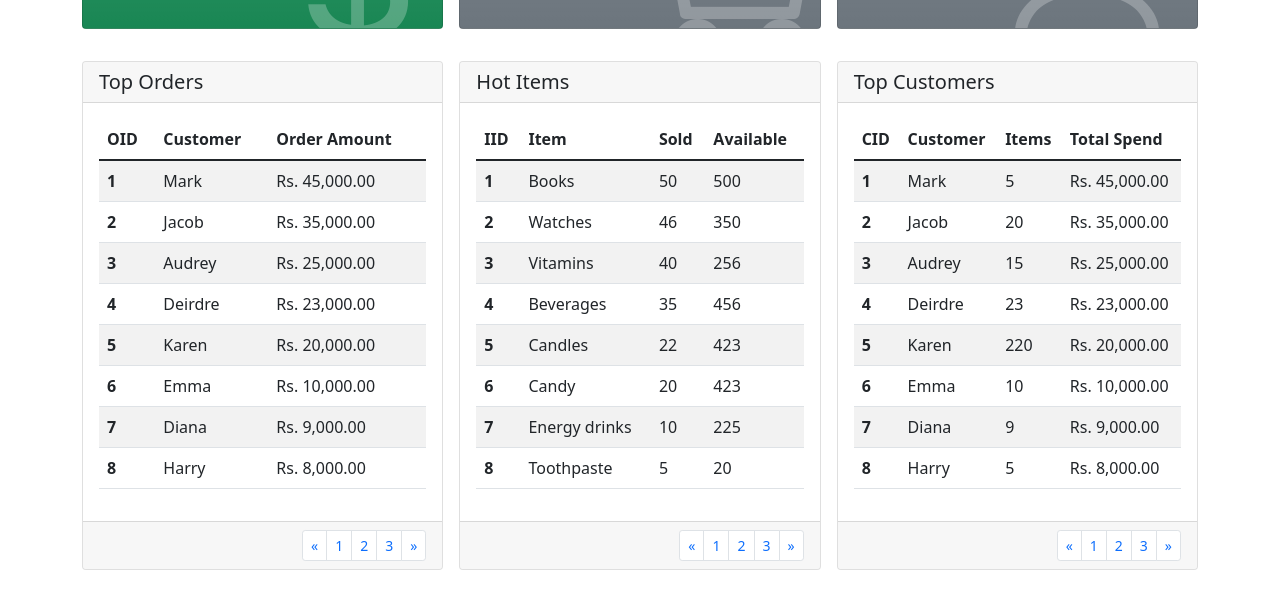
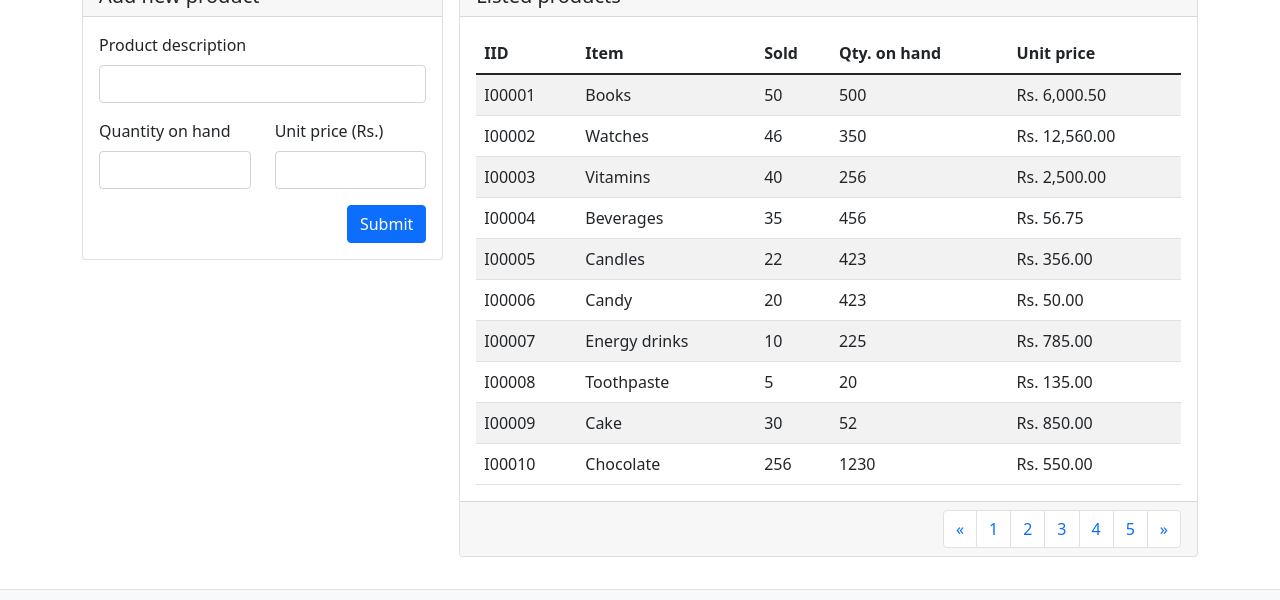
Before and after one commit to Direct-Entry-Program-7-Playground/POS_APP_Frontend, a website built with Parcel: page products.html in a window 1280 px wide. Shown: the part 289-889 px from the top of the page. Built offline with nearby package versions, Linux system fonts and the light colour scheme.

Commit message:
Create manage products page

```diff
--- a/js/main.js
+++ b/js/main.js
@@ -0,0 +1,22 @@
+(function () {
+  "use strict";
+
+  // Fetch all the forms we want to apply custom Bootstrap validation styles to
+  var forms = document.querySelectorAll(".needs-validation");
+
+  // Loop over them and prevent submission
+  Array.prototype.slice.call(forms).forEach(function (form) {
+    form.addEventListener(
+      "submit",
+      function (event) {
+        if (!form.checkValidity()) {
+          event.preventDefault();
+          event.stopPropagation();
+        }
+
+        form.classList.add("was-validated");
+      },
+      false
+    );
+  });
+})();
--- a/products.html
+++ b/products.html
@@ -157,98 +157,173 @@
     </header>
     <main class="flex-shrink-0 py-3">
       <div class="container">
-        <div class="row">
-          <h3 class="m-0">Dashboard</h3>
+        <div
+          class="row h-100 px-3 pt-3 pb-5 text-white bg-primary rounded-2 m-0"
+        >
+          <h2 class="mb-5">Manage Products</h2>
         </div>
+
         <div class="row my-3 gx-3">
           <div class="col-md-12 col-lg-4">
-            <div class="card text-white bg-success bg-gradient mb-3">
-              <div class="card-body shadow">
-                <h5 class="card-title">Today Income</h5>
-                <p class="card-text display-5 py-3">Rs. 65,000.00</p>
-                <i class="card__icon bi-currency-dollar opacity-25"></i>
+            <div class="card mb-3">
+              <div class="card-header h5">Add new product</div>
+              <div class="card-body">
+                <form
+                  method="GET"
+                  action="#"
+                  class="needs-validation"
+                  novalidate
+                >
+                  <div class="mb-3">
+                    <label for="prod-desc" class="form-label"
+                      >Product description</label
+                    >
+                    <input
+                      name="prod-desc"
+                      type="text"
+                      class="form-control"
+                      id="prod-desc"
+                      required
+                    />
+                    <div class="invalid-feedback">
+                      Please provide a product description
+                    </div>
+                  </div>
+                  <div class="row">
+                    <div class="col-6">
+                      <div class="mb-3">
+                        <label for="prod-qty" class="form-label"
+                          >Quantity on hand</label
+                        >
+                        <input
+                          name="prod-qty"
+                          type="number"
+                          class="form-control"
+                          id="prod-qty"
+                          required
+                        />
+                        <div class="invalid-feedback">
+                          Please provide quantity on hand
                         </div>
                       </div>
                     </div>
-          <div class="col-md-12 col-lg-4">
-            <div class="card text-white bg-secondary bg-gradient mb-3">
-              <div class="card-body shadow">
-                <h5 class="card-title">New Orders</h5>
-                <p class="card-text display-5 py-3">26</p>
-                <i class="card__icon bi-cart-check opacity-25"></i>
-              </div>
-            </div>
-          </div>
-          <div class="col-md-12 col-lg-4">
-            <div class="card text-white bg-secondary bg-gradient mb-3">
-              <div class="card-body shadow">
-                <h5 class="card-title">New Customers</h5>
-                <p class="card-text display-5 py-3">10</p>
-                <i class="card__icon bi-person-plus opacity-25"></i>
+                    <div class="col-6">
+                      <div class="mb-3">
+                        <label for="prod-price" class="form-label"
+                          >Unit price (Rs.)</label
+                        >
+                        <input
+                          name="prod-price"
+                          type="number"
+                          class="form-control"
+                          id="prod-price"
+                          required
+                        />
+                        <div class="invalid-feedback">
+                          Please provide unit price
                         </div>
                       </div>
                     </div>
                   </div>
-        <div class="row my-3 gx-3">
-          <div class="col-md-12 col-lg-4">
+                  <div class="d-flex justify-content-end">
+                    <button type="submit" class="btn btn-primary">
+                      Submit
+                    </button>
+                  </div>
+                </form>
+              </div>
+            </div>
+          </div>
+          <div class="col-md-12 col-lg-8">
             <div class="card">
-              <h5 class="card-header">Top Orders</h5>
-              <div class="card-body">
-                <table class="table table-striped">
-                  <thead>
+              <div class="card-header h5">Listed products</div>
+              <div class="card-body"><table class="table table-striped mb-0 ">
+                <thead >
                   <tr>
-                      <th scope="col">OID</th>
-                      <th scope="col">Customer</th>
-                      <th scope="col">Order Amount</th>
+                    <th scope="col">IID</th>
+                    <th scope="col"  >Item</th>
+                    <th scope="col" >Sold</th>
+                    <th scope="col" class="text-truncate" >Qty. on hand</th>
+                    <th scope="col" class="text-truncate" >Unit price</th>
                   </tr>
                 </thead>
                 <tbody>
                   <tr>
-                      <th scope="row">1</th>
-                      <td>Mark</td>
-                      <td>Rs. 45,000.00</td>
+                    <td scope="row" class="text-truncate">I00001</td>
+                    <td class="text-truncate">Books</td>
+                    <td>50</td>
+                    <td >500</td>
+                    <td class="text-truncate">Rs. 6,000.50</td>
                   </tr>
                   <tr>
-                      <th scope="row">2</th>
-                      <td>Jacob</td>
-                      <td>Rs. 35,000.00</td>
+                    <td scope="row" class="text-truncate">I00002</td>
+                    <td>Watches</td>
+                    <td>46</td>
+                    <td>350</td>
+                    <td class="text-truncate">Rs. 12,560.00</td>
                   </tr>
                   <tr>
-                      <th scope="row">3</th>
-                      <td>Audrey</td>
-                      <td>Rs. 25,000.00</td>
+                    <td scope="row" class="text-truncate">I00003</td>
+                    <td>Vitamins</td>
+                    <td>40</td>
+                    <td>256</td>
+                    <td class="text-truncate">Rs. 2,500.00</td>
                   </tr>
                   <tr>
-                      <th scope="row">4</th>
-                      <td>Deirdre</td>
-                      <td>Rs. 23,000.00</td>
+                    <td scope="row" class="text-truncate">I00004</td>
+                    <td class="text-truncate">Beverages</td>
+                    <td>35</td>
+                    <td>456</td>
+                    <td class="text-truncate">Rs. 56.75</td>
                   </tr>
                   <tr>
-                      <th scope="row">5</th>
-                      <td>Karen</td>
-                      <td>Rs. 20,000.00</td>
+                    <td scope="row" class="text-truncate">I00005</td>
+                    <td class="text-truncate">Candles</td>
+                    <td>22</td>
+                    <td>423</td>
+                    <td class="text-truncate">Rs. 356.00</td>
                   </tr>
                   <tr>
-                      <th scope="row">6</th>
-                      <td>Emma</td>
-                      <td>Rs. 10,000.00</td>
+                    <td scope="row" class="text-truncate">I00006</td>
+                    <td class="text-truncate">Candy</td>
+                    <td>20</td>
+                    <td>423</td>
+                    <td class="text-truncate">Rs. 50.00</td>
                   </tr>
                   <tr>
-                      <th scope="row">7</th>
-                      <td>Diana</td>
-                      <td>Rs. 9,000.00</td>
+                    <td scope="row" class="text-truncate">I00007</td>
+                    <td class="text-truncate">Energy drinks</td>
+                    <td>10</td>
+                    <td>225</td>
+                    <td class="text-truncate">Rs. 785.00</td>
                   </tr>
                   <tr>
-                      <th scope="row">8</th>
-                      <td>Harry</td>
-                      <td>Rs. 8,000.00</td>
+                    <td scope="row" class="text-truncate">I00008</td>
+                    <td class="text-truncate">Toothpaste</td>
+                    <td>5</td>
+                    <td>20</td>
+                    <td class="text-truncate">Rs. 135.00</td>
                   </tr>
+                  <tr>
+                    <td scope="row" class="text-truncate">I00009</td>
+                    <td class="text-truncate">Cake</td>
+                    <td>30</td>
+                    <td>52</td>
+                    <td class="text-truncate">Rs. 850.00</td>
+                  </tr>
+                  <tr>
+                    <td scope="row" class="text-truncate">I00010</td>
+                    <td class="text-truncate">Chocolate</td>
+                    <td>256</td>
+                    <td>1230</td>
+                    <td class="text-truncate">Rs. 550.00</td>
+                  </tr>
+
                 </tbody>
-                </table>
-              </div>
+              </table></div>
               <div class="card-footer d-flex justify-content-end">
               <nav aria-label="Page navigation ">
-                  <ul class="pagination pagination-sm mb-0">
+                <ul class="pagination pagination mb-0">
                   <li class="page-item">
                     <a class="page-link" href="#" aria-label="Previous">
                       <span aria-hidden="true">&laquo;</span>
@@ -264,188 +339,10 @@
                     <a class="page-link" href="#">3</a>
                   </li>
                   <li class="page-item">
-                      <a class="page-link" href="#" aria-label="Next">
-                        <span aria-hidden="true">&raquo;</span>
-                      </a>
-                    </li>
-                  </ul>
-                </nav>
-              </div>
-            </div>
-          </div>
-          <div class="col-md-12 col-lg-4">
-            <div class="card">
-              <h5 class="card-header">Hot Items</h5>
-              <div class="card-body">
-                <table class="table table-striped">
-                  <thead>
-                    <tr>
-                      <th scope="col">IID</th>
-                      <th scope="col">Item</th>
-                      <th scope="col">Sold</th>
-                      <th scope="col">Available</th>
-                    </tr>
-                  </thead>
-                  <tbody>
-                    <tr>
-                      <th scope="row">1</th>
-                      <td>Books</td>
-                      <td>50</td>
-                      <td>500</td>
-                    </tr>
-                    <tr>
-                      <th scope="row">2</th>
-                      <td>Watches</td>
-                      <td>46</td>
-                      <td>350</td>
-                    </tr>
-                    <tr>
-                      <th scope="row">3</th>
-                      <td>Vitamins</td>
-                      <td>40</td>
-                      <td>256</td>
-                    </tr>
-                    <tr>
-                      <th scope="row">4</th>
-                      <td>Beverages</td>
-                      <td>35</td>
-                      <td>456</td>
-                    </tr>
-                    <tr>
-                      <th scope="row">5</th>
-                      <td>Candles</td>
-                      <td>22</td>
-                      <td>423</td>
-                    </tr>
-                    <tr>
-                      <th scope="row">6</th>
-                      <td>Candy</td>
-                      <td>20</td>
-                      <td>423</td>
-                    </tr>
-                    <tr>
-                      <th scope="row">7</th>
-                      <td class="text-truncate">Energy drinks</td>
-                      <td>10</td>
-                      <td>225</td>
-                    </tr>
-                    <tr>
-                      <th scope="row">8</th>
-                      <td>Toothpaste</td>
-                      <td>5</td>
-                      <td>20</td>
-                    </tr>
-                  </tbody>
-                </table>
-              </div>
-              <div class="card-footer d-flex justify-content-end">
-                <nav aria-label="Page navigation ">
-                  <ul class="pagination pagination-sm mb-0">
-                    <li class="page-item">
-                      <a class="page-link" href="#" aria-label="Previous">
-                        <span aria-hidden="true">&laquo;</span>
-                      </a>
+                    <a class="page-link" href="#">4</a>
                   </li>
                   <li class="page-item">
-                      <a class="page-link" href="#">1</a>
-                    </li>
-                    <li class="page-item">
-                      <a class="page-link" href="#">2</a>
-                    </li>
-                    <li class="page-item">
-                      <a class="page-link" href="#">3</a>
-                    </li>
-                    <li class="page-item">
-                      <a class="page-link" href="#" aria-label="Next">
-                        <span aria-hidden="true">&raquo;</span>
-                      </a>
-                    </li>
-                  </ul>
-                </nav>
-              </div>
-            </div>
-          </div>
-          <div class="col-md-12 col-lg-4">
-            <div class="card">
-              <h5 class="card-header">Top Customers</h5>
-              <div class="card-body">
-                <table class="table table-striped">
-                  <thead>
-                    <tr>
-                      <th scope="col" class="text-truncate">CID</th>
-                      <th scope="col" class="text-truncate">Customer</th>
-                      <th scope="col" class="text-truncate">Items</th>
-                      <th scope="col " class="text-truncate">Total Spend</th>
-                    </tr>
-                  </thead>
-                  <tbody>
-                    <tr>
-                      <th scope="row">1</th>
-                      <td class="text-truncate">Mark</td>
-                      <td class="text-truncate">5</td>
-                      <td class="text-truncate">Rs. 45,000.00</td>
-                    </tr>
-                    <tr>
-                      <th scope="row">2</th>
-                      <td class="text-truncate">Jacob</td>
-                      <td class="text-truncate">20</td>
-                      <td class="text-truncate">Rs. 35,000.00</td>
-                    </tr>
-                    <tr>
-                      <th scope="row">3</th>
-                      <td class="text-truncate">Audrey</td>
-                      <td class="text-truncate">15</td>
-                      <td class="text-truncate">Rs. 25,000.00</td>
-                    </tr>
-                    <tr>
-                      <th scope="row">4</th>
-                      <td class="text-truncate">Deirdre</td>
-                      <td class="text-truncate">23</td>
-                      <td class="text-truncate">Rs. 23,000.00</td>
-                    </tr>
-                    <tr>
-                      <th scope="row">5</th>
-                      <td class="text-truncate">Karen</td>
-                      <td class="text-truncate">220</td>
-                      <td class="text-truncate">Rs. 20,000.00</td>
-                    </tr>
-                    <tr>
-                      <th scope="row">6</th>
-                      <td class="text-truncate">Emma</td>
-                      <td class="text-truncate">10</td>
-                      <td class="text-truncate">Rs. 10,000.00</td>
-                    </tr>
-                    <tr>
-                      <th scope="row">7</th>
-                      <td class="text-truncate">Diana</td>
-                      <td class="text-truncate">9</td>
-                      <td class="text-truncate">Rs. 9,000.00</td>
-                    </tr>
-                    <tr>
-                      <th scope="row">8</th>
-                      <td class="text-truncate">Harry</td>
-                      <td class="text-truncate">5</td>
-                      <td class="text-truncate">Rs. 8,000.00</td>
-                    </tr>
-                  </tbody>
-                </table>
-              </div>
-              <div class="card-footer d-flex justify-content-end">
-                <nav aria-label="Page navigation ">
-                  <ul class="pagination pagination-sm mb-0">
-                    <li class="page-item">
-                      <a class="page-link" href="#" aria-label="Previous">
-                        <span aria-hidden="true">&laquo;</span>
-                      </a>
-                    </li>
-                    <li class="page-item">
-                      <a class="page-link" href="#">1</a>
-                    </li>
-                    <li class="page-item">
-                      <a class="page-link" href="#">2</a>
-                    </li>
-                    <li class="page-item">
-                      <a class="page-link" href="#">3</a>
+                    <a class="page-link" href="#">5</a>
                   </li>
                   <li class="page-item">
                     <a class="page-link" href="#" aria-label="Next">
@@ -459,8 +356,9 @@
         </div>
           </div>
         </div>
+      </div>
     </main>
-    <footer class="py-3 bg-light border-top">
+    <footer class="py-3 bg-light border-top mt-auto">
       <div
         class="
           container
```
Also changed, not shown: index.html (+5 -5 lines). Lines whose indentation alone changed are shown as unchanged.
